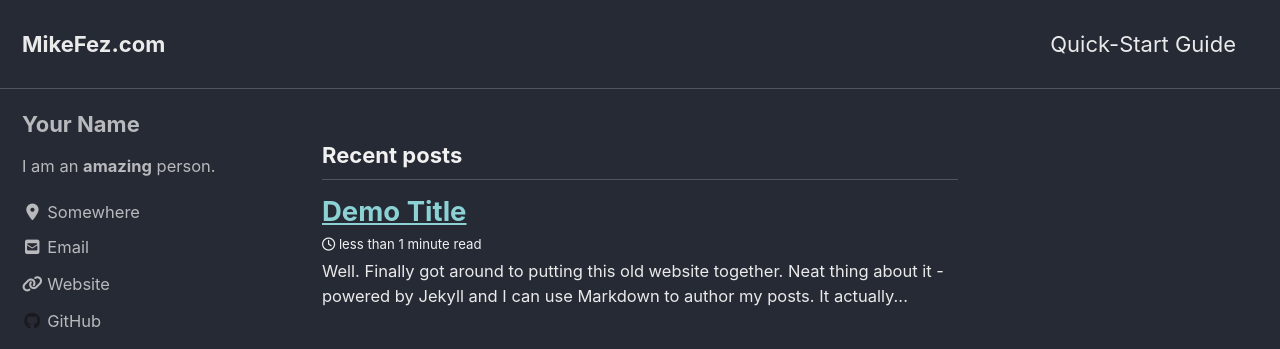
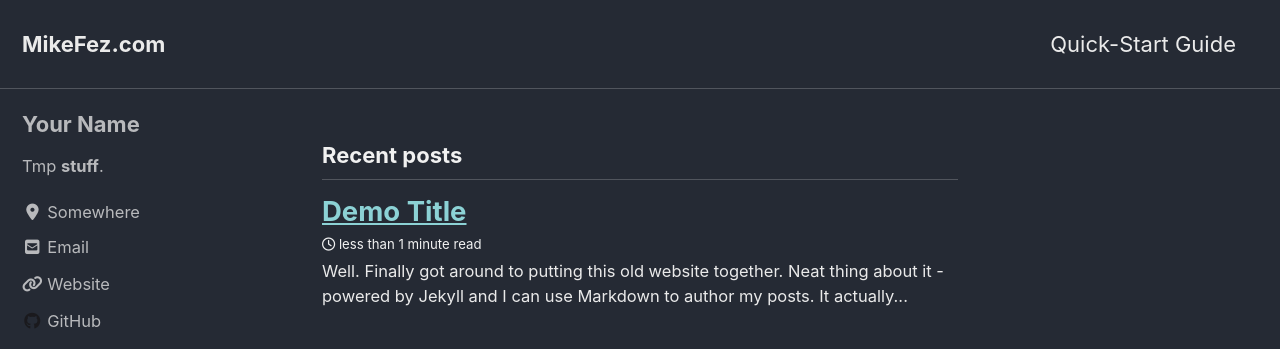
Before and after one commit to MikeFez/MikeFez.com, a Jekyll site: the page built from index.html, in a window 1280 px wide. Shown: the top 349 px of the page. Built offline with Jekyll 4.4.1, drawn with Linux system fonts in a browser that asks for light colours; cached includes are drawn as plain includes; nearby versions of some CDN libraries; the list of posts is cut into pages by our own code.

Commit message:
Testing update

```diff
--- a/_config.yml
+++ b/_config.yml
@@ -109,7 +109,7 @@ analytics:
 author:
   name             : "Your Name"
   avatar           : # path of avatar image, e.g. "/assets/images/bio-photo.jpg"
-  bio              : "I am an **amazing** person."
+  bio              : "Tmp **stuff**."
   location         : "Somewhere"
   email            :
   links:
```
